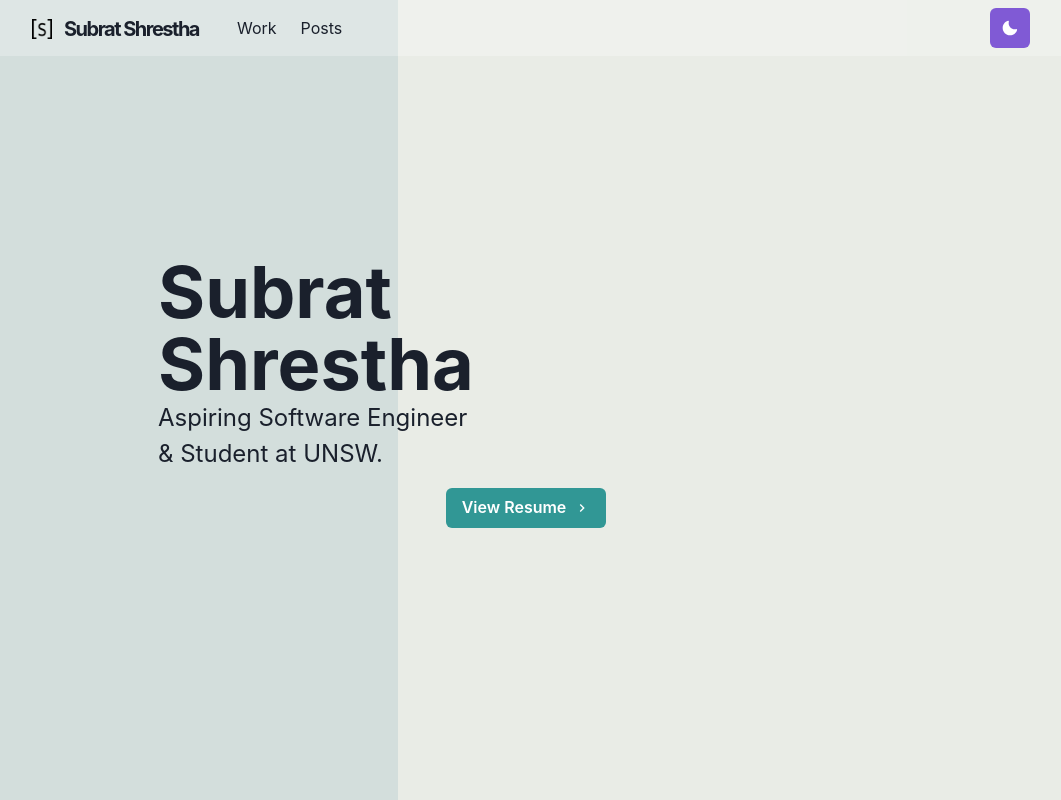
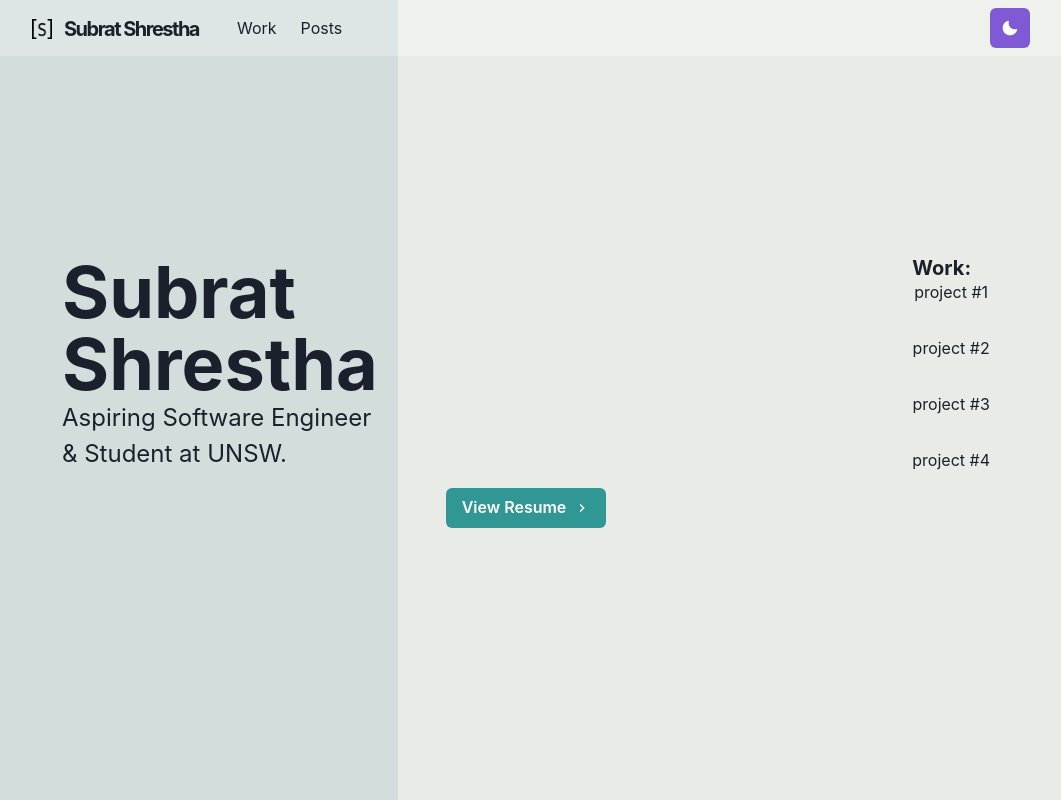
Before and after one commit to SubratShrestha/portfolio-next, a Next.js app: page / in a window 1280 px wide. Shown: the whole page, without its empty margins (114-1175 px from the left). Built offline with nearby package versions, Linux system fonts and the light colour scheme.

Commit message:
trying out projects pane

```diff
--- a/components/main.js
+++ b/components/main.js
@@ -5,7 +5,6 @@ import { Box, Flex, Container, useColorModeValue } from '@chakra-ui/react'
 
 const Main = ({ children, router }) => {
   // light, dark
-  // old dark = #202023
   const color1 = useColorModeValue('#D3DEDC', '#202125')
   const color2 = useColorModeValue('#E9ECE6', '#27282C')
   const doubleBg = `linear-gradient(
--- a/pages/index.js
+++ b/pages/index.js
@@ -5,6 +5,7 @@ import {
   Text,
   useColorModeValue,
   Button,
+  VStack
 } from '@chakra-ui/react'
 import Link from 'next/link'
 import AnimatedSection from '../components/layouts/animatedSection'
@@ -13,7 +14,13 @@ import { ChevronRightIcon } from '@chakra-ui/icons'
 
 const Page = () => {
   return (
-    <Container maxW='container.md' margin={0}>
+    <Container maxW='container.lg' margin={0}>
+      <Container
+        display={{ base: 'flex' }}
+        margin={0}
+        maxW='100%'
+        justifyContent={{ base: 'space-between' }}
+      >
         <Box display={{ md: 'flex' }}>
           <Box flexGrow={1}>
             <Heading as='h1' variant='page-title' size='4xl'>
@@ -28,6 +35,19 @@ const Page = () => {
             </Text>
           </Box>
         </Box>
+
+        <Box>
+        <Heading as="h2" size="md">
+            Work:
+        </Heading>
+        <VStack spacing={8}>
+          <Box>project #1</Box>
+          <Box>project #2</Box>
+          <Box>project #3</Box>
+          <Box>project #4</Box>
+        </VStack>
+        </Box>
+      </Container>
 
       <Box align='center' my={4}>
         <Link href='/resume.pdf'>
```
Lines whose indentation alone changed are shown as unchanged.
